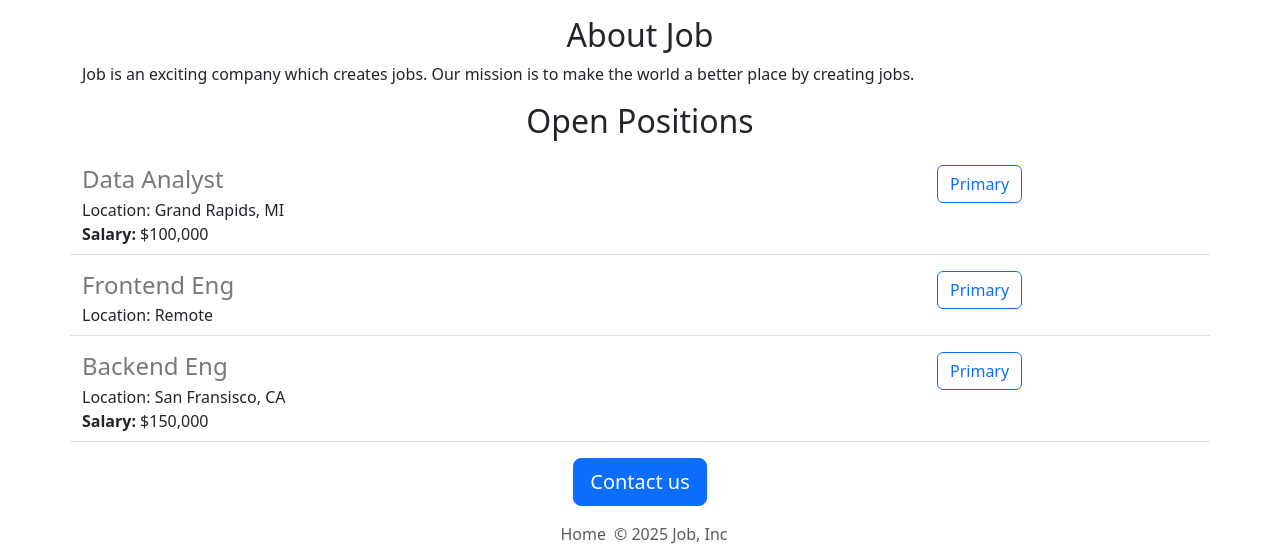
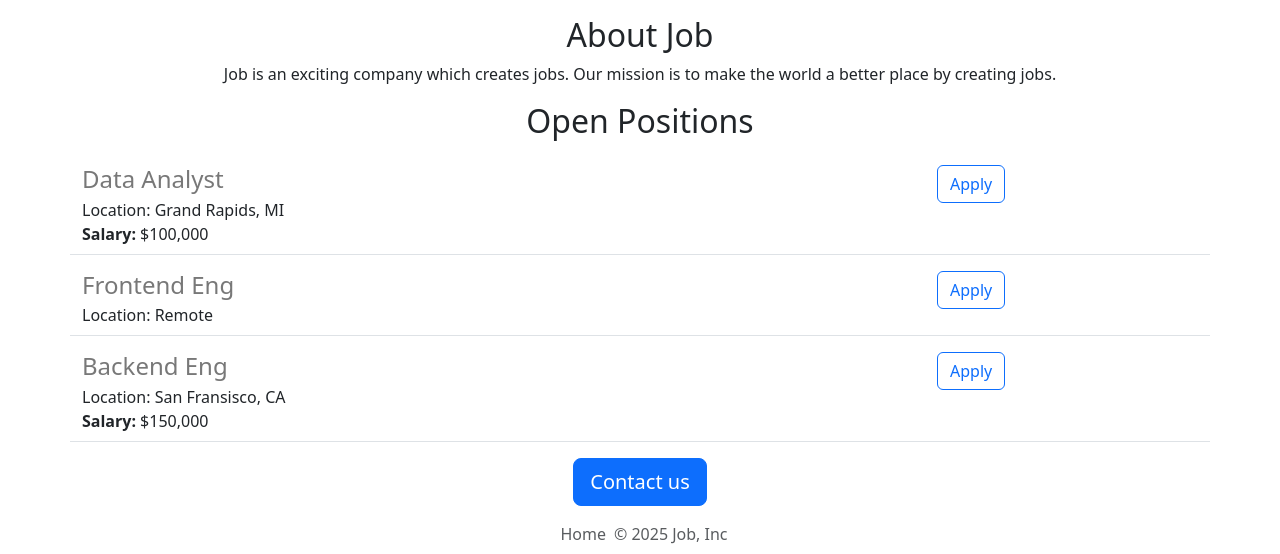
Before and after one commit to sidpkul21/careers-website, a Flask app: page / in a window 1280 px wide. Shown: the part 440-994 px from the top of the page. Run offline with Flask 3, Linux system fonts and the light colour scheme.

Commit message:
finishing touches

```diff
--- a/templates/home.html
+++ b/templates/home.html
@@ -20,7 +20,7 @@
         <h1 class = "text-center mt-2 mb-4">Job Careers</h1>
         <img src=static/home.jpg class="img-fluid" id = "banner">
         <h2 class = "text-center">About Job</h2>
-        <p class = "text-dark fs-6">
+        <p class = "text-dark fs-6 text-center">
           Job is an exciting company which creates jobs. Our mission is to make the world a better place by creating jobs.
         </p>
         <h2 class = "text-center mt-2 mb-4">Open Positions</h2>
--- a/templates/jobitem.html
+++ b/templates/jobitem.html
@@ -15,7 +15,7 @@
   </div>
   <div class = "col-3">
     <button type="button" class="btn btn-outline-primary">
-      Primary
+      Apply
     </button>
   </div>
 </div>
```
